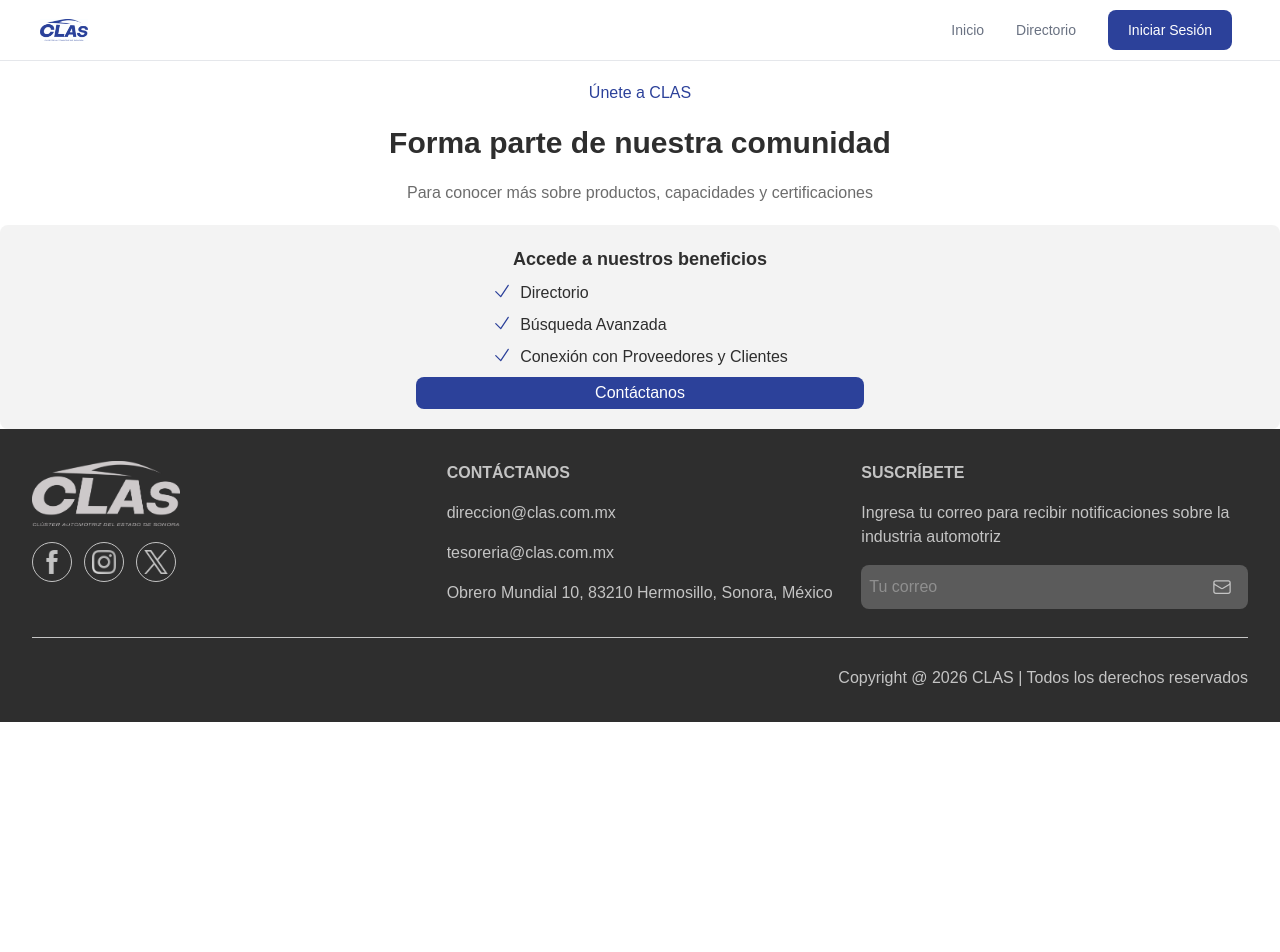
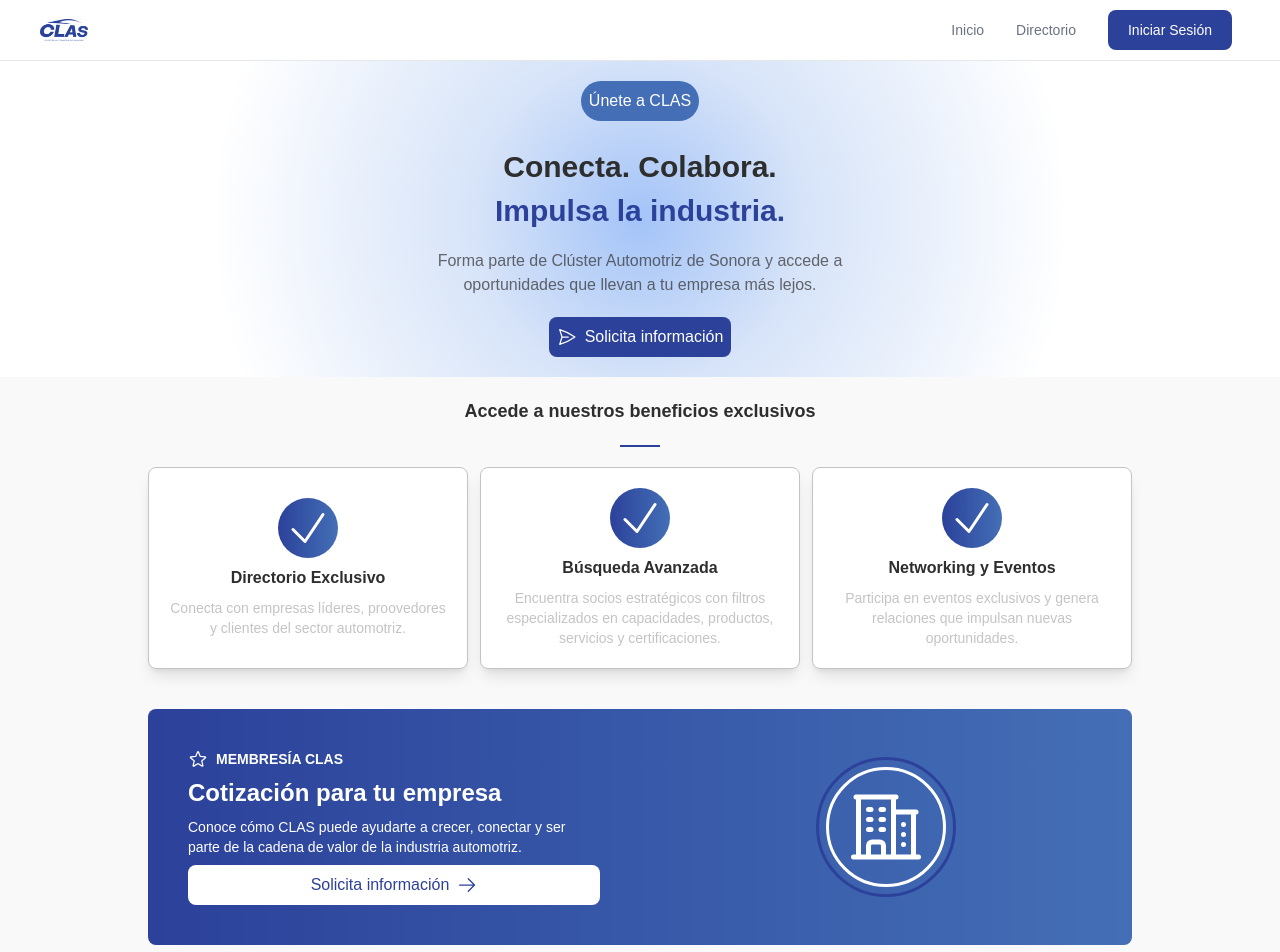
Before and after one commit to sverdam/RetoTC2005B, a React (Vite) app in the folder front-end/: page /membresia in a window 1280 px wide. Shown: the top 952 px of the page. Before the commit the page ends 800 px from the top, so only its background shows below. Built offline with nearby package versions, Linux system fonts and the light colour scheme; no server answers; a web font is replaced by a local one.

Commit message:
Style: Change Paywall Style

```diff
--- a/front-end/src/pages/PaywallPage.tsx
+++ b/front-end/src/pages/PaywallPage.tsx
@@ -1,16 +1,20 @@
-import { CheckIcon } from "@heroicons/react/24/outline";
+import { CheckIcon, PaperAirplaneIcon, StarIcon, ArrowRightIcon, BuildingOffice2Icon} from "@heroicons/react/24/outline";
 import { useNavigate } from "react-router";
 
 interface BenefitProps{
     name:string;
+    description: string;
 }
 
 // Subcomponente beneficio
-const Benefit: React.FC<BenefitProps> = ({name}) => {
+const Benefit: React.FC<BenefitProps> = ({name, description}) => {
     return(
-        <div className="flex gap-2 mx-5">
-            <CheckIcon className="w-5 h-5 text-clas"/>
-            <p className="text-clas-negro">{name}</p>
+        <div className="flex flex-col w-xs p-5 items-center justify-center gap-2 bg-white rounded-lg border border-clas-gris shadow-lg">
+            <div className="h-15 w-15 flex items-center justify-center rounded-full bg-gradient-to-r from-clas to-clas-claro">
+                <CheckIcon className="text-white h-12"/>
+            </div>
+            <h1 className="px-2 font-semibold text-clas-negro">{name}</h1>
+            <p className="text-sm font-light text-clas-gris">{description}</p>
         </div>
     )
 }
@@ -19,30 +23,66 @@ const PaywallPage: React.FC = () => {
     const navigate = useNavigate();
 
     return(
-        <div>
-            <h2 className="px-10 pt-5 text-clas text-md text-center">
-                Únete a CLAS
-            </h2>
-            <h1 className="px-10 pt-5 text-clas-negro font-bold text-3xl text-center">
-                Forma parte de nuestra comunidad
-            </h1>
-            <h2 className="px-10 pt-5 text-clas-negro/70 text-md text-center">
-                Para conocer más sobre productos, capacidades y certificaciones
-            </h2>
-            <div className=" flex flex-col gap-2 align-center items-center rounded-lg bg-clas-gris/20 mt-5 p-5">
-                <p className="text-clas-negro font-bold text-lg text-center">Accede a nuestros beneficios</p>
-                <div className="flex flex-col gap-2">
-                <Benefit name="Directorio" />
-                <Benefit name="Búsqueda Avanzada" />
-                <Benefit name="Conexión con Proveedores y Clientes" />
+        <div className="flex flex-col bg-clas-gris/10 pb-10 items-center">
+            <div className="w-screen flex flex-col items-center justify-center gap-5 bg-[radial-gradient(circle,_rgba(59,130,246,0.45)_0%,_rgba(59,130,246,0.18)_25%,_white_65%)]">
+                <div className="mt-5 flex justify-center items-center bg-clas-claro rounded-full">
+                    <h2 className="p-2 text-white text-md text-center">
+                        Únete a CLAS
+                    </h2>
                 </div>
-                <button className="w-md bg-clas rounded-lg py-1 px-2 text-white hover:bg-clas-claro focus:ring-2 focus:ring-clas"
-                    onClick={() => navigate("/contacto")}
-                >
-                    Contáctanos
-                </button>
+                <div className="w-lg flex flex-col items-center">
+                    <h1 className="px-10 pt-2 text-clas-negro font-bold text-3xl text-center">
+                        Conecta. Colabora.
+                    </h1>
+                    <h1 className="px-10 pt-2 text-clas font-bold text-3xl text-center">
+                        Impulsa la industria.
+                    </h1>
+                    <p className="px-10 pt-5 text-clas-negro/70 text-md text-center">
+                        Forma parte de Clúster Automotriz de Sonora y accede a oportunidades que llevan a tu empresa más lejos.
+                    </p>
+                    <button className=" m-5 flex gap-2 bg-clas rounded-lg p-2 text-white items-center justify-center">
+                        <PaperAirplaneIcon className="h-5"/>
+                        Solicita información
+                    </button>
+                </div>
+            </div>
+            <div className=" mx-75 mt-5 flex flex-col gap-5 items-center">
+                <p className="text-clas-negro font-bold text-lg text-center">Accede a nuestros beneficios exclusivos</p>
+                <div className="h-0.5 w-10 bg-clas"></div>
+                <div className="flex gap-3">
+                    <Benefit name="Directorio Exclusivo" description="Conecta con empresas líderes, proovedores y clientes del sector automotriz." />
+                    <Benefit name="Búsqueda Avanzada" description="Encuentra socios estratégicos con filtros especializados en capacidades, productos, servicios y certificaciones." />
+                    <Benefit name="Networking y Eventos" description="Participa en eventos exclusivos y genera relaciones que impulsan nuevas oportunidades." />
+                </div>
 
+                <div className="w-full mt-5 rounded-lg grid grid-cols-2 p-10 gap-10 bg-gradient-to-r from-clas to-clas-claro">
+                    <div className="flex flex-col gap-2 items-start pr-5">
+                        <div className="flex gap-2">
+                            <StarIcon className="text-white h-5"/>
+                            <h2 className="text-white font-semibold text-sm">MEMBRESÍA CLAS</h2>
+                        </div>
+                        <h1 className="font-bold text-white text-2xl">Cotización para tu empresa</h1>
+                        <p className="font-light text-white text-sm text-left">
+                            Conoce cómo CLAS puede ayudarte a crecer, conectar y ser parte de la cadena de valor de la industria automotriz.
+                        </p>
+                        <button className=" w-full flex gap-2 bg-white rounded-lg p-2 text-clas items-center justify-center">
+                            Solicita información
+                            <ArrowRightIcon className="h-5"/>
+                        </button>
+                    </div>
+                    <div className="flex items-center justify-center pl-5">
+                        <div className="flex justify-center items-center bg-transparent h-35 w-35 rounded-full border-3 border-clas">
+                            <div className="flex justify-center items-center bg-transparent h-30 w-30 rounded-full border-3 border-white">
+                                <BuildingOffice2Icon className="text-white h-20"/>
+                            </div>
+                        </div>
+
+                    </div>
+
+                </div>
             </div>
+
+
         </div>
     )
 }
```
